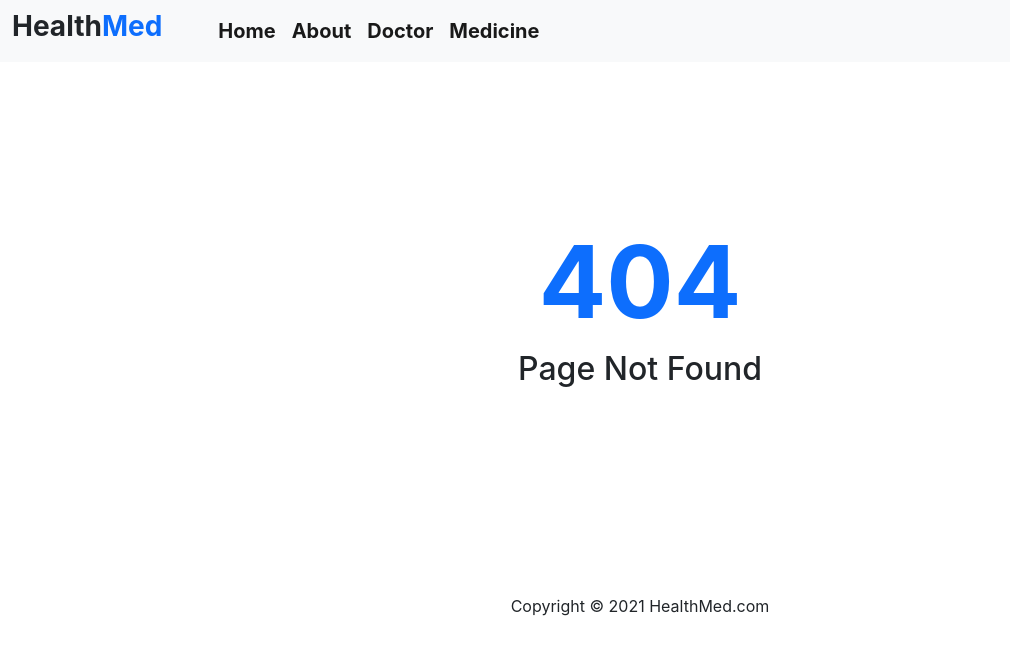
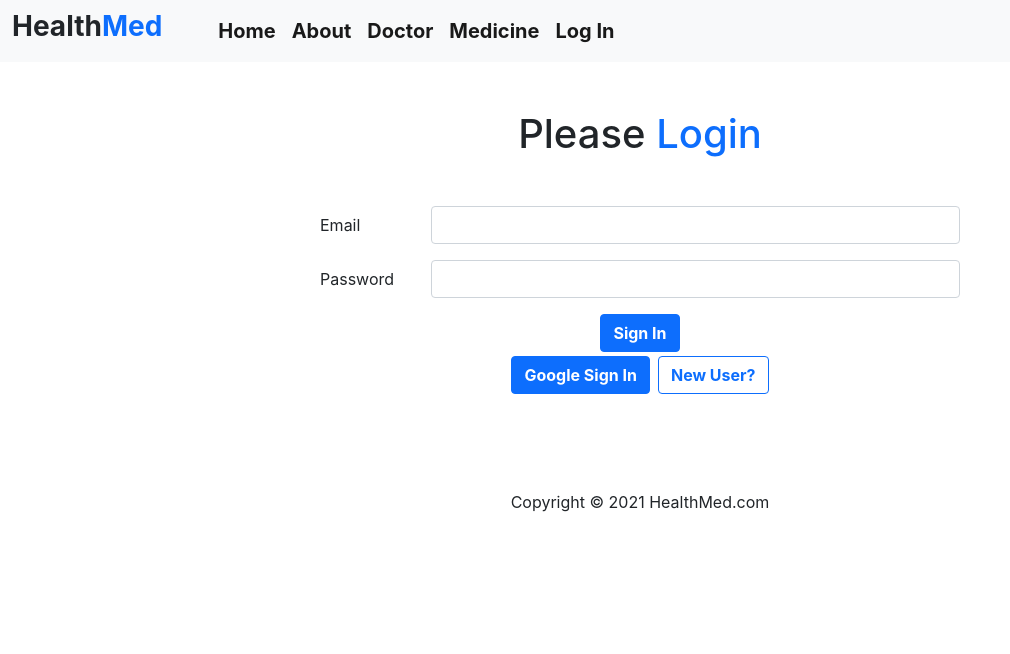
Before and after one commit to coder-noman/healthmed, a React (Create React App) app: page /login in a window 1280 px wide. Before the commit this address had no page. Shown: the top 654 px of the page, without its empty margins (0-1010 px from the left). Built offline with nearby package versions, Linux system fonts and the light colour scheme; no server answers.

Commit message:
googleSignIn And private Route updated

```diff
--- a/src/App.js
+++ b/src/App.js
@@ -7,10 +7,15 @@ import About from './pages/Abouts/About/About'
 import Doctor from './pages/Doctors/Doctor/Doctor'
 import Medicine from './pages/Medicines/Medicine/Medicine'
 import PageNotFound from './pages/NotFound/PageNotFound/PageNotFound'
+import LogIn from './pages/Shared/LogIn/LogIn';
+import Register from './pages/Shared/Register/Register';
+import AuthProvider from './context/AuthProvider';
+import PrivateRoute from './pages/PrivateRoute/PrivateRoute'
 
 function App() {
   return (
     <div>
+      <AuthProvider>
       <Router>
         <Header></Header>
         <Switch>
@@ -23,11 +28,17 @@ function App() {
           <Route path="/about">
           <About></About>
           </Route>
-          <Route path="/medicine">
+          <PrivateRoute path="/medicine">
           <Medicine></Medicine>
-          </Route>
+          </PrivateRoute>
           <Route path="/doctor">
           <Doctor></Doctor>
+          </Route>
+          <Route path="/login">
+          <LogIn></LogIn>
+          </Route>
+          <Route path="/register">
+          <Register></Register>
           </Route>
           <Route path="*">
           <PageNotFound></PageNotFound>
@@ -35,6 +46,7 @@ function App() {
         </Switch>
         <Footer></Footer>
       </Router>
+      </AuthProvider>
     </div>
   );
 }
--- /dev/null
+++ b/src/pages/PrivateRoute/PrivateRoute.js
@@ -0,0 +1,22 @@
+import React from 'react';
+import { Redirect, Route } from 'react-router';
+import useAuth from '../../hooks/useAuth';
+
+
+const PrivateRoute = (props) => {
+    const {children, ...rest} = props;
+    const {user} = useAuth();
+    return (
+        <Route
+        {...rest}
+        render={({location})=> user.email ? children : <Redirect
+        to={{pathname: "/login", state: {from: location}
+            }}
+        ></Redirect>}
+        >
+
+        </Route>
+    );
+};
+
+export default PrivateRoute;
--- a/src/pages/Shared/Header/Header.js
+++ b/src/pages/Shared/Header/Header.js
@@ -1,7 +1,10 @@
 import React from 'react';
 import { NavLink } from 'react-router-dom';
+import useAuth from '../../../hooks/useAuth'
+
 
 const Header = () => {
+  const {user, logOut} = useAuth();
     return (
         <div>
             <nav class="navbar navbar-expand-lg navbar-light bg-light">
@@ -16,6 +19,12 @@ const Header = () => {
             <NavLink to="/About" className="nav-link active fw-bold fs-5">About</NavLink>
             <NavLink to="/doctor" className="nav-link active fw-bold fs-5">Doctor</NavLink>
             <NavLink to="/medicine" className="nav-link active fw-bold fs-5">Medicine</NavLink>
+            {user.email && <p className="nav-link active fw-bold fs-5 text-primary">Hello,{user.displayName}</p>}
+            {
+              user.email ?
+              <NavLink to="/login" className="nav-link active fw-bold fs-5" onClick={logOut}>Log Out</NavLink>
+              :
+            <NavLink to="/login" className="nav-link active fw-bold fs-5">Log In</NavLink>}
       </nav>
     </div>
   </div>
--- /dev/null
+++ b/src/pages/Shared/LogIn/LogIn.js
@@ -0,0 +1,45 @@
+import React from 'react';
+import { Link,useLocation, useHistory } from 'react-router-dom';
+import useAuth from '../../../hooks/useAuth';
+
+const LogIn = () => {
+    const {signInUsingGoogle} = useAuth()
+    const location = useLocation();
+    const history = useHistory();
+    const redirect_uri = location.state?.from || '/home'
+    const handleGoogleLogIn = () =>{
+        signInUsingGoogle()
+        .then(result => {
+            history.push(redirect_uri)
+        })
+    }
+    return (
+        <div className="my-5">
+            <h1 className="text-center">Please <span className="text-primary mt-5">Login</span></h1><div className="d-flex justify-content-center mt-5">
+            <form className="w-50">
+  <div className="row mb-3">
+    <label htmlFor="inputEmail3" className="col-sm-2 col-form-label">Email</label>
+    <div className="col-sm-10">
+      <input type="email" className="form-control" id="inputEmail3"/>
+    </div>
+  </div>
+  <div className="row mb-3">
+    <label htmlFor="inputPassword3" className="col-sm-2 col-form-label">Password</label>
+    <div className="col-sm-10">
+      <input type="password" className="form-control" id="inputPassword3"/>
+    </div>
+  </div>
+  <div className="text-center">
+  <button type="submit" className="btn btn-primary fw-bold">Sign In</button>
+  </div>
+</form>
+            </div>
+            <div className="text-center">
+            <button className="btn btn-primary mt-1 me-2 fw-bold" onClick={handleGoogleLogIn}>Google Sign In</button>
+            <Link to="/register" className="btn btn-outline-primary mt-1 fw-bold">New User?</Link>
+            </div>
+        </div>
+    );
+};
+
+export default LogIn;
--- /dev/null
+++ b/src/pages/Shared/Register/Register.js
@@ -0,0 +1,35 @@
+import React from 'react';
+import { Link } from 'react-router-dom';
+
+const Register = () => {
+    return (
+        <div className="my-5">
+            <h1 className="text-center">Please <span className="text-primary">Register</span></h1>
+            <div className="d-flex justify-content-center mt-5">
+            <form className="w-50">
+            <div className="row mb-3">
+                <label htmlFor="inputEmail3" className="col-sm-2 col-form-label">Email</label>
+                <div className="col-sm-10">
+                <input type="email" className="form-control" id="inputEmail3"/>
+                </div>
+            </div>
+            <div className="row mb-3">
+                <label htmlFor="inputPassword3" className="col-sm-2 col-form-label">Password</label>
+                <div className="col-sm-10">
+                <input type="password" className="form-control" id="inputPassword3"/>
+                </div>
+            </div>
+            <div className="text-center">
+            <button type="submit" className="btn btn-primary me-2 fw-bold">Register</button>
+                </div>
+</form>
+
+            </div>
+            <div className="text-center">
+            <Link to="/login" className="btn btn-outline-primary mt-2 fw-bold">Already Register?</Link>
+            </div>
+        </div>
+    );
+};
+
+export default Register;
```
